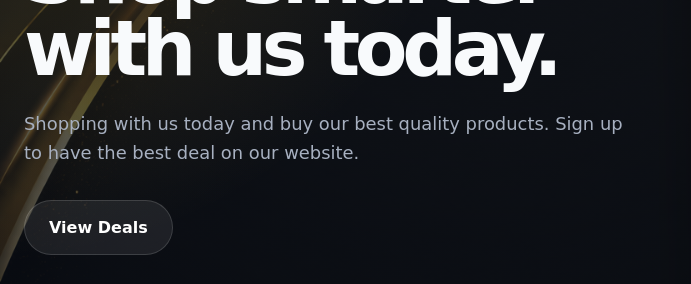
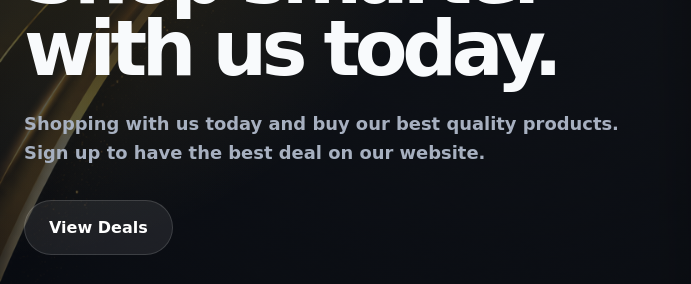
Before and after one commit to budomax14/blinders-power-group, a website: page index.html in a window 1280 px wide. Shown: the part 295-579 px from the top of the page, 0-691 px from the left. Drawn offline with nearby package versions, Linux system fonts and the light colour scheme; no server answers; a web font is replaced by a local one.

Commit message:
Make hero text bold

```diff
--- a/index.html
+++ b/index.html
@@ -102,7 +102,7 @@
       <div class="hero container">
         <div class="hero-content animate-left">
           <h1 data-i18n="hero-h1">Shop smarter with us today.</h1>
-          <p class="hero-text" data-i18n="hero-text">Shopping with us today and buy our best quality products. and signup to have the best deal on our website.</p>
+          <p class="hero-text" style="font-weight:700" data-i18n="hero-text">Shopping with us today and buy our best quality products. and signup to have the best deal on our website.</p>
           <div class="hero-actions">
             <a class="btn secondary" href="#deals" data-i18n="hero-cta">View Deals</a>
           </div>
```
